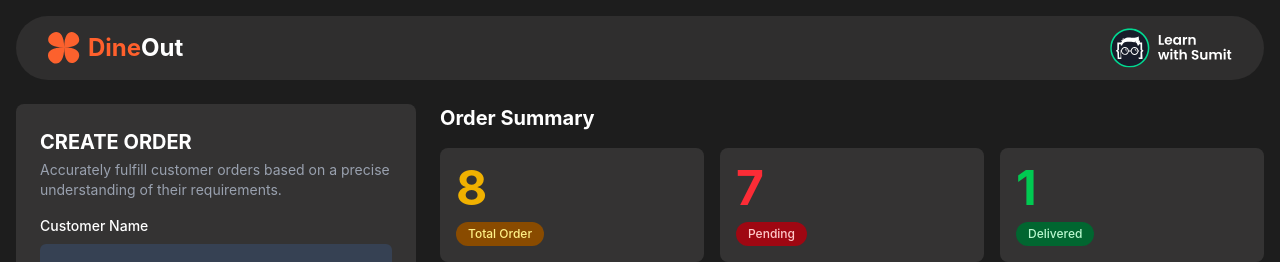
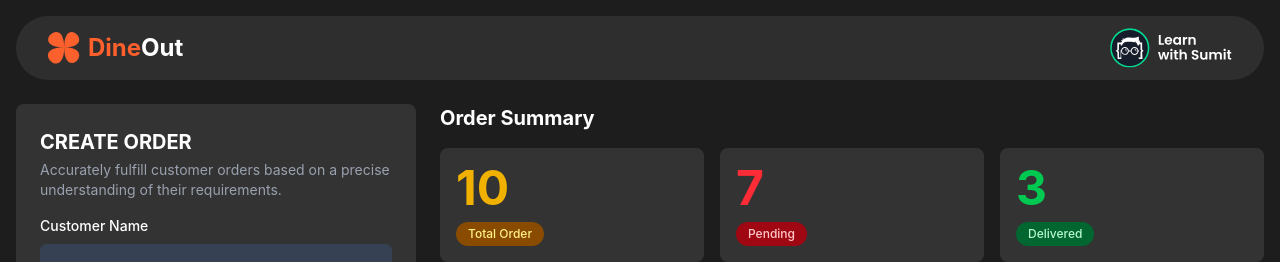
Before and after one commit to AhmedNazir/DineOut, a React (Vite) app: page / in a window 1280 px wide. Shown: the top 262 px of the page. Built offline with nearby package versions, Linux system fonts and the light colour scheme.

Commit message:
'publish'

```diff
--- a/src/components/Order.jsx
+++ b/src/components/Order.jsx
@@ -3,8 +3,103 @@ import OrderSummary from "../components/Order/OrderSummary";
 import OrderReport from "../components/Order/OrderReport";
 import CreateOrder from "../components/Order/CreateOrder";
 import OrderFilter from "./Order/OrderFilter";
+import { useState } from "react";
 
 export default function Order() {
+    const [totalOrders, setTotalOrders] = useState([
+        {
+            id: 21,
+            customer_name: "Sumit",
+            items: 4,
+            amount: 100,
+            status: "PENDING"
+        },
+        {
+            id: 22,
+            customer_name: "Anika",
+            items: 2,
+            amount: 250,
+            status: "PENDING"
+        },
+        {
+            id: 23,
+            customer_name: "Ravi",
+            items: 1,
+            amount: 75,
+            status: "DELIVERED"
+        },
+        {
+            id: 24,
+            customer_name: "Neha",
+            items: 3,
+            amount: 180,
+            status: "PENDING"
+        },
+        {
+            id: 25,
+            customer_name: "Ali",
+            items: 5,
+            amount: 320,
+            status: "PENDING"
+        },
+        {
+            id: 26,
+            customer_name: "Pooja",
+            items: 2,
+            amount: 150,
+            status: "DELIVERED"
+        },
+        {
+            id: 27,
+            customer_name: "Zara",
+            items: 6,
+            amount: 500,
+            status: "PENDING"
+        },
+        {
+            id: 28,
+            customer_name: "Kabir",
+            items: 1,
+            amount: 60,
+            status: "PENDING"
+        },
+        {
+            id: 29,
+            customer_name: "Tina",
+            items: 4,
+            amount: 210,
+            status: "PENDING"
+        },
+        {
+            id: 30,
+            customer_name: "Rahul",
+            items: 3,
+            amount: 190,
+            status: "DELIVERED"
+        }
+    ]);
+    const [filterOrders, setFilterOrders] = useState(totalOrders);
+
+    function getFilterList(key) {
+        let filterList = totalOrders;
+        if (key == "Pending")
+            filterList = totalOrders.filter(
+                (order) => order.status === "PENDING"
+            );
+
+        if (key == "Delivered")
+            filterList = totalOrders.filter(
+                (order) => order.status === "DELIVERED"
+            );
+
+        setFilterOrders(filterList);
+    }
+
+    function deleteOrder(id) {
+        const newTotalOrders = totalOrders.filter((item) => item.id != id);
+        setTotalOrders(newTotalOrders);
+        setFilterOrders(newTotalOrders);
+    }
     return (
         <>
             <div className="container mx-auto px-4 h-screen flex flex-col text-white">
@@ -14,14 +109,17 @@ export default function Order() {
                     <CreateOrder />
 
                     <div className="md:col-span-2 h-[calc(100vh_-_130px)]">
-                        <OrderSummary />
+                        <OrderSummary orders={totalOrders} />
 
                         <div>
-                            <OrderFilter />
+                            <OrderFilter onFilter={getFilterList} />
 
                             <div className="bg-cardbg rounded-lg p-4">
                                 <div className="reports-container">
-                                    <OrderReport />
+                                    <OrderReport
+                                        orders={filterOrders}
+                                        handleDeleteOrder={deleteOrder}
+                                    />
                                 </div>
                             </div>
                         </div>
--- a/src/components/Order/OrderFilter.jsx
+++ b/src/components/Order/OrderFilter.jsx
@@ -1,6 +1,6 @@
 import FilterIcon from "../../assets/FilterIcon";
 
-function OrderFilter() {
+function OrderFilter({ onFilter }) {
     return (
         <>
             <div className="flex justify-between">
@@ -8,7 +8,12 @@ function OrderFilter() {
                 <div className="flex gap-4 items-center">
                     <FilterIcon />
 
-                    <select className="appearance-none bg-zinc-900 accent-orange-600 border-none outline-none rounded-sm">
+                    <select
+                        className="appearance-none bg-zinc-900 accent-orange-600 border-none outline-none rounded-sm"
+                        onChange={(e) => {
+                            onFilter(e.target.value);
+                        }}
+                    >
                         <option>All</option>
                         <option>Pending</option>
                         <option>Delivered</option>
--- a/src/components/Order/OrderReport.jsx
+++ b/src/components/Order/OrderReport.jsx
@@ -1,7 +1,12 @@
-function DeleteButton() {
+function DeleteButton({ id, deleteOrder }) {
     return (
         <>
-            <button className="bg-gray-800 hover:bg-red-600 text-xs px-3 py-1 rounded-full mr-1 transition-colors duration-300">
+            <button
+                className="bg-gray-800 hover:bg-red-600 text-xs px-3 py-1 rounded-full mr-1 transition-colors duration-300"
+                onClick={() => {
+                    deleteOrder(id);
+                }}
+            >
                 Delete
             </button>
         </>
@@ -18,7 +23,7 @@ function DeliverButton() {
     );
 }
 
-function ListElement({ order }) {
+function ListElement({ order, handleDeleteOrder }) {
     return (
         <>
             <tr className="border-t border-gray-700">
@@ -30,7 +35,10 @@ function ListElement({ order }) {
                     <span className="text-red-500">{order.status}</span>
                 </td>
                 <td className="py-3">
-                    <DeleteButton />
+                    <DeleteButton
+                        id={order.id}
+                        deleteOrder={handleDeleteOrder}
+                    />
                     {order.status === "PENDING" && <DeliverButton />}
                 </td>
             </tr>
@@ -38,80 +46,7 @@ function ListElement({ order }) {
     );
 }
 
-function OrderReport() {
-    const orders = [
-        {
-            id: 21,
-            customer_name: "Sumit",
-            items: 4,
-            amount: 100,
-            status: "PENDING"
-        },
-        {
-            id: 22,
-            customer_name: "Anika",
-            items: 2,
-            amount: 250,
-            status: "PENDING"
-        },
-        {
-            id: 23,
-            customer_name: "Ravi",
-            items: 1,
-            amount: 75,
-            status: "DELIVERED"
-        },
-        {
-            id: 24,
-            customer_name: "Neha",
-            items: 3,
-            amount: 180,
-            status: "PENDING"
-        },
-        {
-            id: 25,
-            customer_name: "Ali",
-            items: 5,
-            amount: 320,
-            status: "PENDING"
-        },
-        {
-            id: 26,
-            customer_name: "Pooja",
-            items: 2,
-            amount: 150,
-            status: "DELIVERED"
-        },
-        {
-            id: 27,
-            customer_name: "Zara",
-            items: 6,
-            amount: 500,
-            status: "PENDING"
-        },
-        {
-            id: 28,
-            customer_name: "Kabir",
-            items: 1,
-            amount: 60,
-            status: "PENDING"
-        },
-        {
-            id: 29,
-            customer_name: "Tina",
-            items: 4,
-            amount: 210,
-            status: "PENDING"
-        },
-        {
-            id: 30,
-            customer_name: "Rahul",
-            items: 3,
-            amount: 190,
-            status: "DELIVERED"
-        }
-    ];
-
+function OrderReport({ orders, handleDeleteOrder }) {
     return (
         <>
             <table className="min-w-full">
@@ -127,7 +62,13 @@ function OrderReport() {
                 </thead>
                 <tbody className="text-sm">
                     {orders.map((order) => {
-                        return <ListElement key={order.id} order={order} />;
+                        return (
+                            <ListElement
+                                key={order.id}
+                                order={order}
+                                handleDeleteOrder={handleDeleteOrder}
+                            />
+                        );
                     })}
                 </tbody>
             </table>
--- a/src/components/Order/OrderSummary.jsx
+++ b/src/components/Order/OrderSummary.jsx
@@ -1,7 +1,12 @@
-function OrderSummary() {
-    let totalOrder = 8;
-    let pendingOrder = 7;
-    let deliveredOrder = 1;
+function OrderSummary({ orders }) {
+    let totalOrder = orders.length;
+    let pendingOrder = orders.filter((order) => {
+        return order.status === "PENDING";
+    }).length;
+
+    let deliveredOrder = orders.filter((order) => {
+        return order.status === "DELIVERED";
+    }).length;
 
     return (
         <>
```
